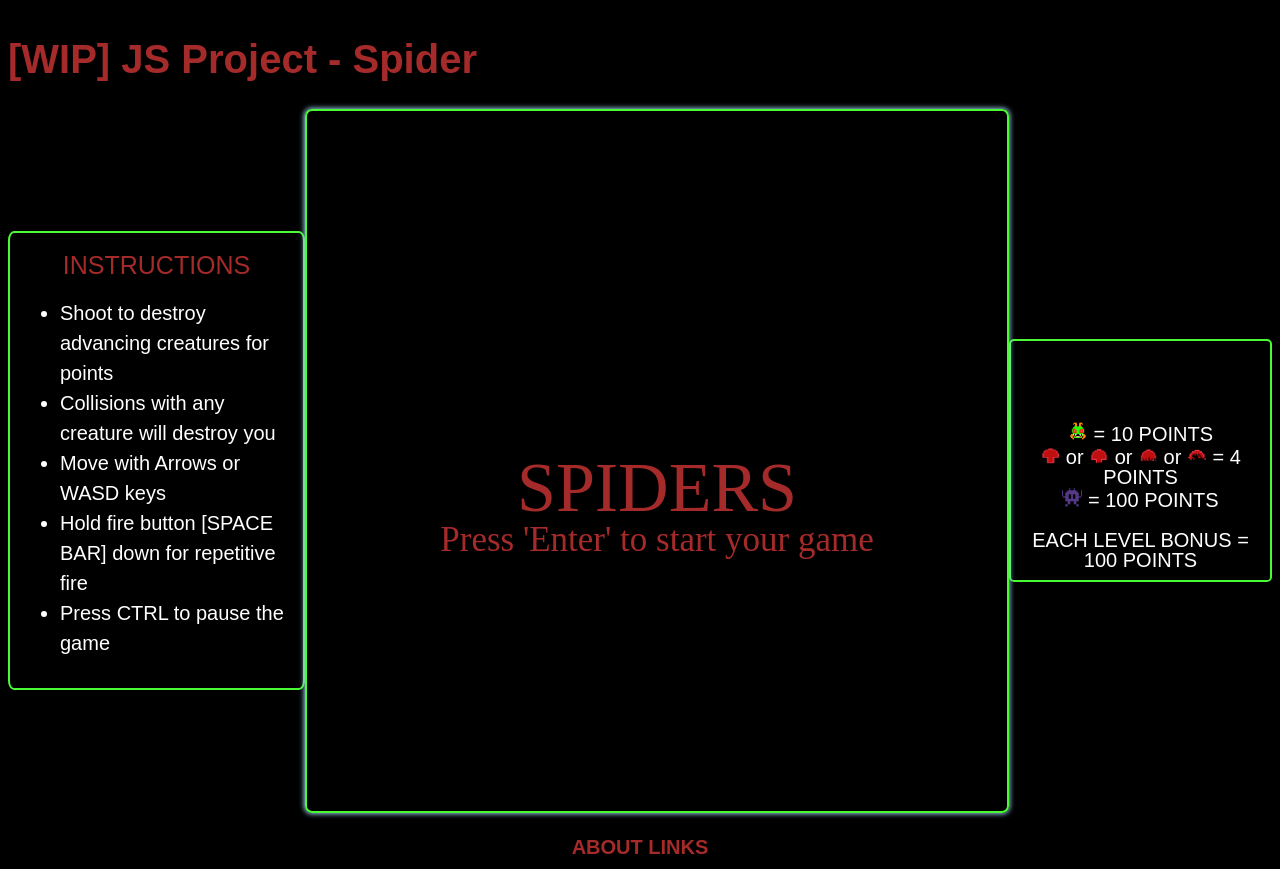
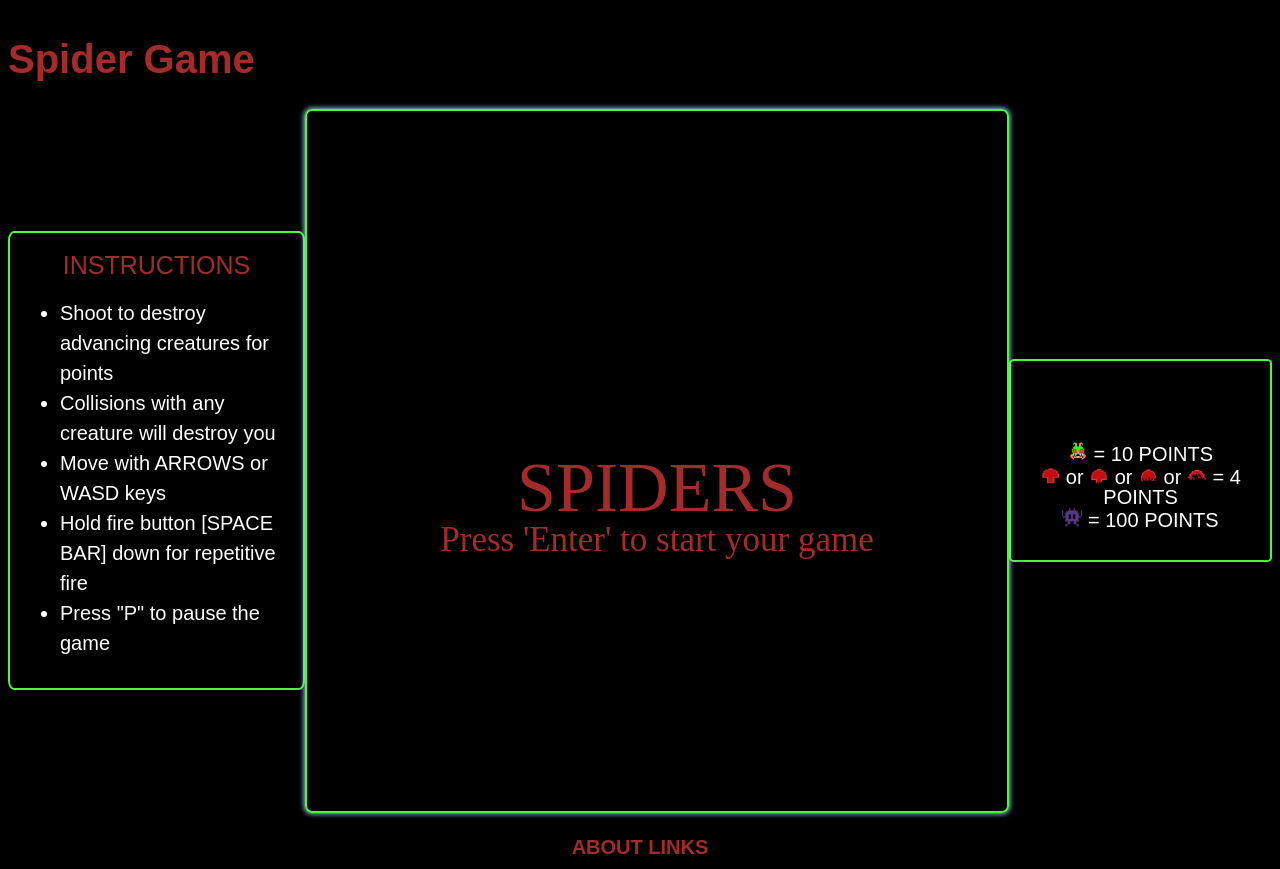
Before and after one commit to jeffreyferrert/Spiders-Game, a website built with webpack: page index.html in a window 1280 px wide. Shown: the top 869 px of the page. Built offline with Linux system fonts and the light colour scheme; a web font is replaced by a local one.

Commit message:
final tweak

```diff
--- a/index.html
+++ b/index.html
@@ -14,16 +14,16 @@
   </head>
 
   <body>
-    <h1>[WIP] JS Project - Spider</h1>
+    <h1>Spider Game</h1>
     <section>
       <div id="instructions">
         <div id="inst">INSTRUCTIONS</div>
         <ul>
           <li>Shoot to destroy advancing creatures for points</li>
           <li>Collisions with any creature will destroy you</li>
-          <li>Move with Arrows or WASD keys</li>
+          <li>Move with ARROWS or WASD keys</li>
           <li>Hold fire button [SPACE BAR] down for repetitive fire</li>
-          <li>Press CTRL to pause the game</li>
+          <li>Press "P" to pause the game</li>
         </ul>
       </div>
 
@@ -42,7 +42,7 @@
         </div>
         <div><img id="images" src="./src/assets/alien.png" alt="alien"> = 100 POINTS</div>
         <br>
-        <div>EACH LEVEL BONUS = 100 POINTS</div>
+        <!-- <div>EACH LEVEL BONUS = 100 POINTS</div> -->
       </div>
     </section>
 
--- a/src/scripts/spider.js
+++ b/src/scripts/spider.js
@@ -2,7 +2,7 @@ export default class Spider{
     constructor (options) {
         this.x = options.x;
         this.y = options.y;
-        this.x_move = 10 * options.direction;
+        this.x_move = 5 * options.direction;
         this.image = new Image();
         this.image.src = './src/assets/centipede.png';
 
```
Also changed, not shown: dist/main.js, 1 other file.
